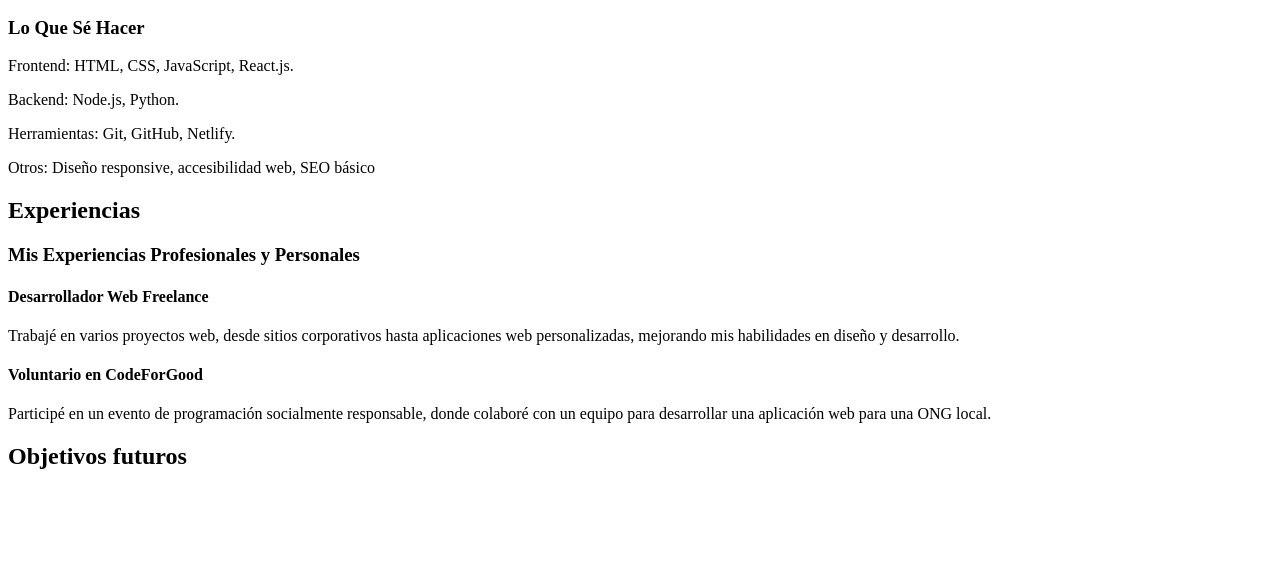
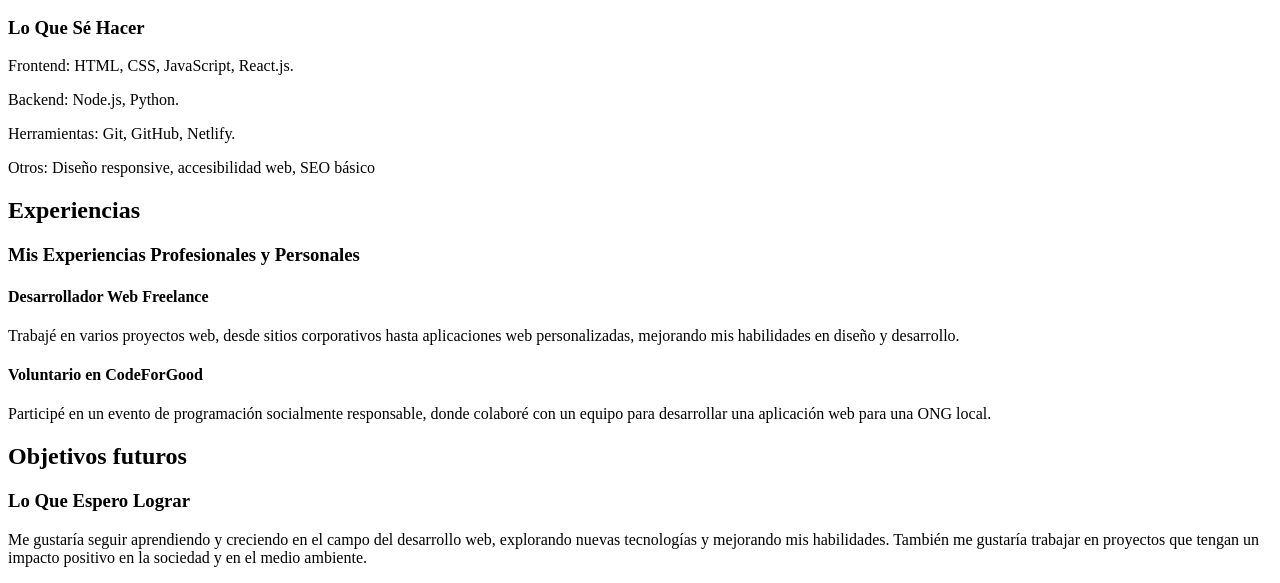
Before and after one commit to orodev06/prueba_parcial, a plain HTML site: page index.html in a window 1280 px wide. Shown: the part 1369-1952 px from the top of the page. Before the commit the page ends 1859 px from the top, so only its background shows below. Drawn offline with Linux system fonts and the light colour scheme.

Commit message:
se le agrego contenido a la seccion de Objetivos futuros

```diff
--- a/index.html
+++ b/index.html
@@ -60,7 +60,8 @@
 
 <section>
     <h2>Objetivos futuros</h2>
-
+    <h3>Lo Que Espero Lograr</h3>
+    <p>Me gustaría seguir aprendiendo y creciendo en el campo del desarrollo web, explorando nuevas tecnologías y mejorando mis habilidades. También me gustaría trabajar en proyectos que tengan un impacto positivo en la sociedad y en el medio ambiente.</p>
 </section>
 
 </body>
```
